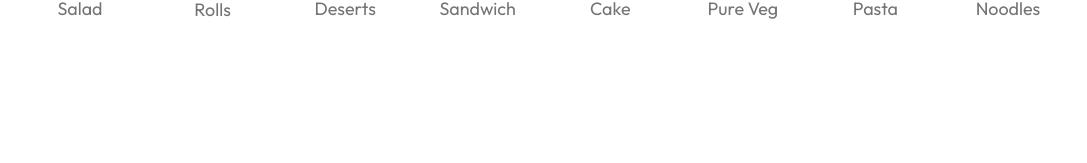
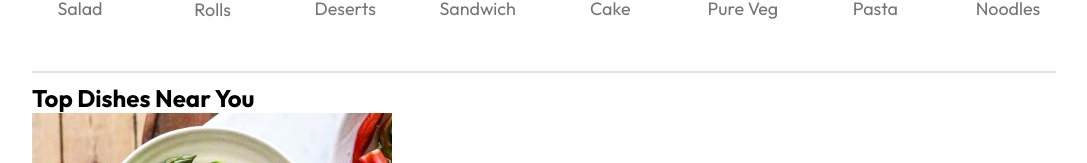
Before and after one commit to snehithvarma86/food-delivery-project, a React (Vite) app in the folder food-delivery/: page / in a window 1280 px wide. Shown: the part 811-974 px from the top of the page, without its empty margins (96-1183 px from the left). Before the commit the page ends 852 px from the top, so only its background shows below. Built offline with nearby package versions, Linux system fonts and the light colour scheme.

Commit message:
more updates

```diff
--- /dev/null
+++ b/food-delivery/src/components/FoodDisplay/FoodDisplay.jsx
@@ -0,0 +1,21 @@
+import { StoreContext } from '../context/StoreContext'
+import FoodItem from '../FoodItem/FoodItem'
+import './FoodDisplay.css'
+
+import React, { useContext } from 'react'
+
+const FoodDisplay = ({category}) => {
+    const {food_list} =useContext(StoreContext)
+  return (
+    <div className='food=display' id='food-display'>
+        <h2>Top Dishes Near You</h2>
+        <div className="food-display-list">
+            {food_list.map((item,index)=>{
+                return <FoodItem key={index} id={item._id} name={item.name} description={item.description} image={item.image} />
+            })}
+        </div>
+    </div>
+  )
+}
+
+export default FoodDisplay
--- /dev/null
+++ b/food-delivery/src/components/FoodItem/FoodItem.jsx
@@ -0,0 +1,23 @@
+import React from 'react'
+import './FoodItem.css'
+import { assets } from '../../assets/assets'
+
+const FoodItem = ({id,name,price,description,image}) => {
+  return (
+    <div className='food-item'>
+      <div className="food-item-img-contaner">
+        <img src={image} alt="" className="food-item-img" />
+      </div>
+      <div className="food-item-info">
+        <div className="food-item-name-rating">
+            <p>{name}</p>
+            <img src={assets.rating_starts} alt="" />
+        </div>
+        <p className="food-item-des">{description}</p>
+        <p className="food-item-price">{price}</p>
+      </div>
+    </div>
+  )
+}
+
+export default FoodItem
--- /dev/null
+++ b/food-delivery/src/components/context/StoreContext.jsx
@@ -0,0 +1,17 @@
+import { createContext } from "react";
+import { food_list } from "../../assets/assets";
+
+export const StoreContext =createContext(null);
+
+const StoreContextProvider =(props) => {
+    const contextValue ={
+        food_list
+    }
+    return (
+        <StoreContext.Provider value={contextValue}>
+            {props.children}
+        </StoreContext.Provider>
+    )
+}
+
+export default StoreContextProvider;
--- a/food-delivery/src/components/exploremenu/exploremenu.css
+++ b/food-delivery/src/components/exploremenu/exploremenu.css
@@ -40,5 +40,17 @@
     cursor: pointer;
     margin-top: 10px;
     color: #747474;
-    font-size: max(1.4vw);
+    font-size: max(1.4vw,16px);
 }
+
+.exploremenu hr{
+    background-color: #e2e2e2;
+    margin: 10px 0px;
+    height: 2px;
+    border: none;
+}
+
+.exploremenu-list-item .active{
+    border: 4px solid tomato;
+    padding: 2px;
+}
--- a/food-delivery/src/components/exploremenu/exploremenu.jsx
+++ b/food-delivery/src/components/exploremenu/exploremenu.jsx
@@ -2,7 +2,7 @@ import React from 'react'
 import './exploremenu.css'
 import { menu_list } from '../../assets/assets'
 
-const exploremenu = () => {
+const exploremenu = ({category,setCategory}) => {
   return (
     <div className='exploremenu' id='exploremenu'>
         <h1>Explore our menu</h1>
@@ -10,14 +10,14 @@ const exploremenu = () => {
         <div className="explore-menu-list">
             {menu_list.map((item,index)=>{
                 return(
-                    <div key={index} className='exploremenu-list-item'>
-                        <img src={item.menu_image} alt="" />
+                    <div onClick={()=>setCategory(prev=>prev===item.menu_name?"All":item.menu_name)} key={index} className='exploremenu-list-item'>
+                        <img className={category===item.menu_name?'active':""} src={item.menu_image} alt="" />
                         <p>{item.menu_name}</p>
                     </div>
                 )
             })}
         </div>
-
+      <hr />
     </div>
   )
 }
--- a/food-delivery/src/main.jsx
+++ b/food-delivery/src/main.jsx
@@ -3,9 +3,12 @@ import ReactDOM from 'react-dom/client'
 import App from './App.jsx'
 import './index.css'
 import { BrowserRouter } from 'react-router-dom'
+import StoreContextProvider from './components/context/StoreContext.jsx'
 
 ReactDOM.createRoot(document.getElementById('root')).render(
   <BrowserRouter>
-    <App />
+    <StoreContextProvider>
+      <App />
+    </StoreContextProvider>
   </BrowserRouter>
 )
--- a/food-delivery/src/pages/home/home.jsx
+++ b/food-delivery/src/pages/home/home.jsx
@@ -1,13 +1,16 @@
-import React from 'react'
+import React, { useState } from 'react'
 import './home.css'
 import Header from '../../components/header/header'
 import Exploremenu from '../../components/exploremenu/exploremenu'
+import FoodDisplay from '../../components/FoodDisplay/FoodDisplay'
 
 const home = () => {
+  const [category,setCategory] = useState("All");
   return (
     <div>
       <Header/>
-      <Exploremenu/>
+      <Exploremenu category={category} setCategory={setCategory}/>
+      <FoodDisplay category={category}/>
     </div>
   )
 }
```
Also changed, not shown: food-delivery/src/components/FoodDisplay/FoodDisplay.css (added), food-delivery/src/components/FoodItem/FoodItem.css (added).
